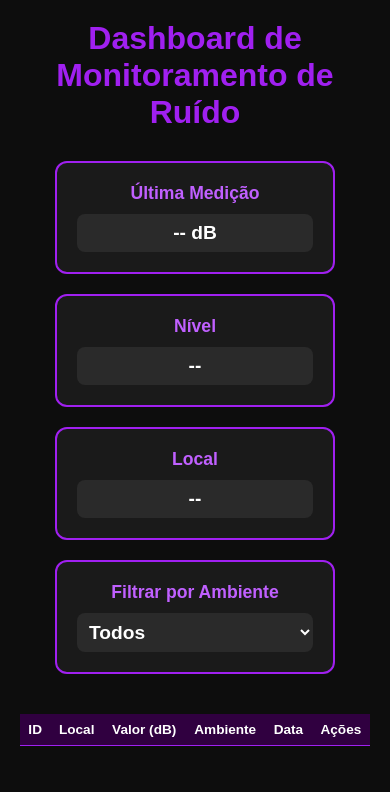
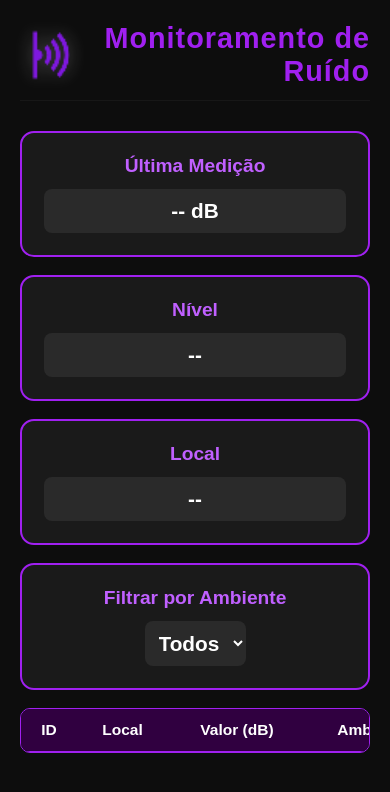
Before and after one commit to kallebyalencar/sensor-ruido, a plain HTML site: page frontend/index.html in a window 390 px wide. Drawn offline with Linux system fonts and the light colour scheme; no server answers.

Commit message:
dashboard atualizado

```diff
--- a/frontend/index.html
+++ b/frontend/index.html
@@ -9,9 +9,14 @@
 <body>
 
 <header>
-    <h1>Dashboard de Monitoramento de Ruído</h1>
+    <div class="header-content">
+        <img src="../img/infrared_45dp_8C1AF6_FILL0_wght400_GRAD0_opsz48.png" alt="Logo" class="logo-dashboard">
+        <h1>Monitoramento de Ruído</h1>
+    </div>
+    <hr>
 </header>
 
+<main>
     <section class="cards-container">
         <div class="card">
             <h2>Última Medição</h2>
@@ -36,7 +41,8 @@
         </div>
     </section>
 
-<section class="tabela-container">
+    <section class="tabela-wrapper">
+        <div class="tabela-container">
             <table>
                 <thead>
                     <tr>
@@ -48,10 +54,14 @@
                         <th>Ações</th>
                     </tr>
                 </thead>
+
                 <tbody id="dadosTabela"></tbody>
             </table>
+        </div>
     </section>
+</main>
 
 <script src="./js/dashboard.js"></script>
+
 </body>
 </html>
--- a/frontend/style/style.css
+++ b/frontend/style/style.css
@@ -8,30 +8,77 @@ body {
     background-color: #0d0d0d;
     color: #ffffff;
     font-family: "Arial", sans-serif;
+    height: 100vh;
+    overflow: hidden; /* impede rolagem */
+    display: flex;
+    flex-direction: column;
     padding: 20px;
+}
+
+/* HEADER */
+header {
+    width: 100%;
+}
+
+.header-content {
+    display: flex;
+    align-items: center;
+    justify-content: start;
+    gap: 12px;
+    margin-bottom: 10px;
+}
+
+header > hr {
+    border: 0;
+    height: 1px;
+    background: #3333334a;
+    width: 100%;
+    margin-bottom: 20px;
+}
+
+.logo-dashboard {
+    width: 50px;
+    height: 50px;
+    filter: drop-shadow(0 0 10px #ffffff58);
+    animation: pulse 2.5s infinite ease-in-out;
 }
 
 header h1 {
     color: #a020f0;
-    text-align: center;
-    margin-bottom: 30px;
-    font-size: 2rem;
+    font-size: 2.2rem;
+    font-weight: 600;
+    letter-spacing: 1px;
 }
 
+/* ANIMAÇÃO DA LOGO */
+@keyframes pulse {
+    0% { transform: scale(1); opacity: .9; }
+    50% { transform: scale(1.08); opacity: 1; }
+    100% { transform: scale(1); opacity: .9; }
+}
+
+
+/* ÁREA PRINCIPAL */
+main {
+    flex: 1;
+    display: flex;
+    flex-direction: column;
+    margin-top: 10px;
+}
+
+/* GRID DOS CARDS */
 .cards-container {
-    display: flex;
-    flex-wrap: wrap;
-    justify-content: center;
-    gap: 20px;
-    margin-bottom: 30px;
+    display: grid;
+    grid-template-columns: repeat(4, 1fr);
+    gap: 18px;
+    margin-bottom: 18px;
 }
 
 .card {
     background: #1a1a1a;
     border: 2px solid #a020f0;
-    padding: 20px;
-    width: 220px;
-    border-radius: 12px;
+    padding: 22px;
+    border-radius: 14px;
     text-align: center;
     transition: transform 0.3s;
 }
@@ -42,41 +89,51 @@ header h1 {
 
 .card h2 {
     color: #c060ff;
-    margin-bottom: 10px;
-    font-size: 1.1rem;
+    margin-bottom: 12px;
+    font-size: 1.2rem;
 }
 
 .card p, .card select {
-    font-size: 1.2rem;
+    font-size: 1.3rem;
     font-weight: bold;
     color: #fff;
     background: #2a2a2a;
     border: none;
-    padding: 8px;
+    padding: 10px;
     border-radius: 8px;
-    width: 100%;
 }
 
 .card select {
     cursor: pointer;
 }
 
-.tabela-container {
-    overflow-x: auto;
+/* A TABELA AGORA OCUPA O RESTO DA TELA SEM ROLAR */
+.tabela-wrapper {
+    flex: 1;
+    display: flex;
+    flex-direction: column;
+    overflow: hidden;
 }
 
+.tabela-container {
+    flex: 1;
+    overflow-y: auto; /* só a tabela rola, não a página */
+    border-radius: 10px;
+    border: 1px solid #a020f0;
+}
+
+/* TABELA */
 table {
     width: 100%;
     border-collapse: collapse;
     background: #1a1a1a;
-    margin-top: 10px;
 }
 
 table th, table td {
     padding: 12px;
     border-bottom: 1px solid #a020f0;
     text-align: center;
-    font-size: 0.95rem;
+    font-size: 0.97rem;
 }
 
 table th {
@@ -98,18 +155,42 @@ button:hover {
     background-color: #c060ff;
 }
 
-@media (max-width: 768px) {
+
+/* RESPONSIVIDADE */
+
+@media (max-width: 1100px) {
     .cards-container {
-        flex-direction: column;
-        align-items: center;
+        grid-template-columns: repeat(2, 1fr);
+    }
+}
+
+@media (max-width: 700px) {
+    body {
+        overflow-y: auto;
+        height: auto;
     }
 
-    .card {
-        width: 80%;
+    .logo-dashboard {
+        width: 70px;
+        height: 70px;
     }
 
-    table th, table td {
-        font-size: 0.85rem;
-        padding: 8px;
+    header h1 {
+        color: #a020f0;
+        font-size: 1.8rem;
+        font-weight: 600;
+        letter-spacing: 1px;
+    }
+    .cards-container {
+        grid-template-columns: 1fr;
+    }
+
+    .header-content {
+        flex-direction: wrap;
+        text-align: right;
+    }
+
+    table {
+        min-width: 600px;
     }
 }
```
Also changed, not shown: img/infrared_45dp_8C1AF6_FILL0_wght400_GRAD0_opsz48.png (added). Lines whose indentation alone changed are shown as unchanged.
